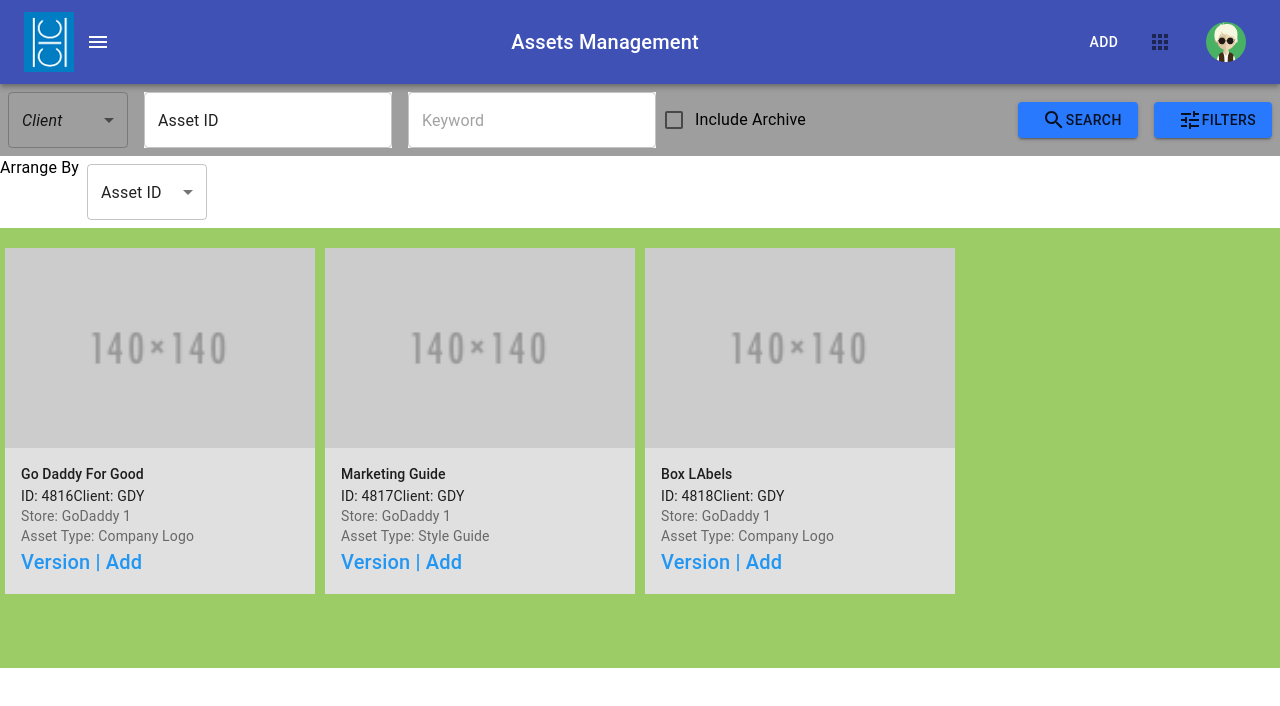
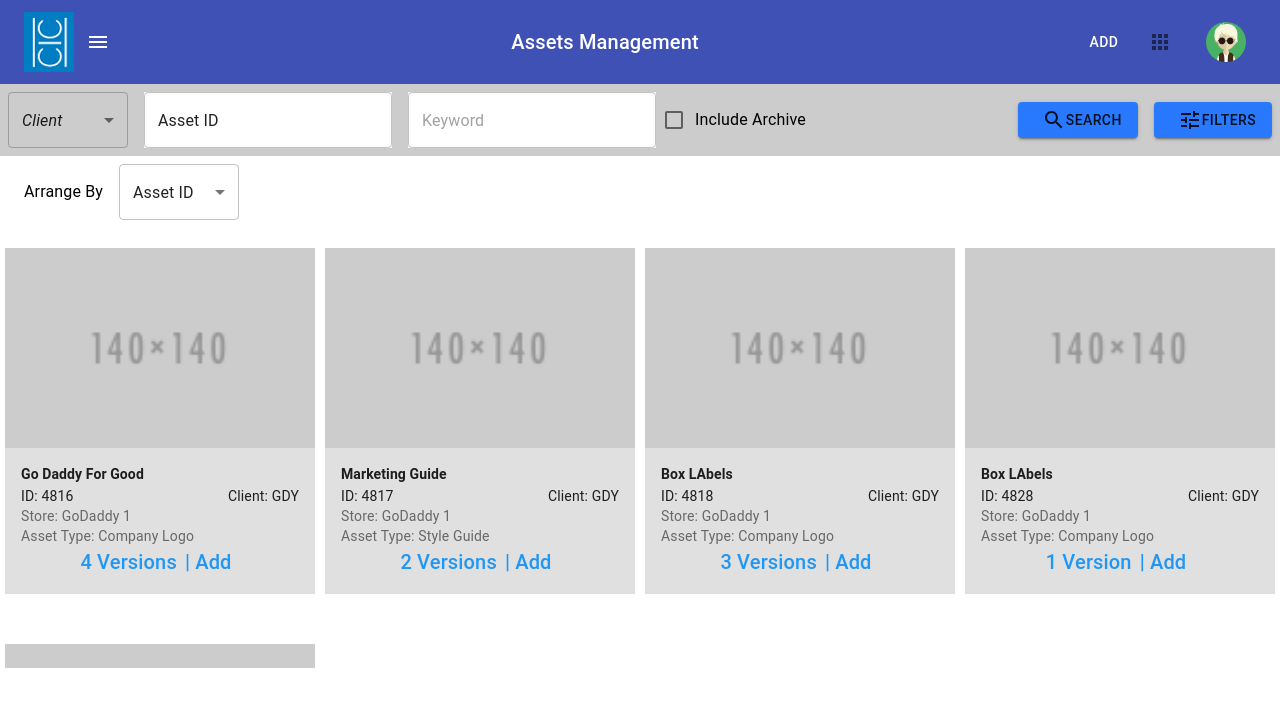
Before and after one commit to nishijain2512/Assets, a React (Create React App) app: page / in a window 1280 px wide. Shown: the top 706 px of the page. Built offline with nearby package versions, Linux system fonts and the light colour scheme.

Commit message:
updated styling

```diff
--- a/src/data/assetsData.js
+++ b/src/data/assetsData.js
@@ -121,6 +121,56 @@
 		"sizeDimension": "inches",
 		"imgsrc": ""
 	}]
+},
+{
+	"id": 4828,
+	"name": "Box LAbels",
+	"client": "GDY",
+	"store": "GoDaddy 1",
+	"type": "Company Logo",
+	"imgsrc": "",
+	"versions": [{
+		"id": 4828-1,
+		"logoType": "Spot Color",
+		"stitchCount": null,
+		"isResizable": true,
+		"description": "Something the user entered when they made this variation...",
+		"colors": ["rgb(255, 255, 255)", "rgb(45, 41, 38)", "rgb(0, 177, 64)", "rgb(232, 119, 34)", "rgb(254, 221, 0)"],
+		"sizeHeight": null,
+		"sizeWidth": null,
+		"sizeDimension": null,
+		"imgsrc": ""
+	}]
+},{
+	"id": 4838,
+	"name": "Box LAbels",
+	"client": "GDY",
+	"store": "GoDaddy 1",
+	"type": "Company Logo",
+	"imgsrc": "",
+	"versions": [{
+		"id": 4838-1,
+		"logoType": "Spot Color",
+		"stitchCount": null,
+		"isResizable": true,
+		"description": "Something the user entered when they made this variation...",
+		"colors": ["rgb(255, 255, 255)", "rgb(45, 41, 38)", "rgb(0, 177, 64)", "rgb(232, 119, 34)", "rgb(254, 221, 0)"],
+		"sizeHeight": null,
+		"sizeWidth": null,
+		"sizeDimension": null,
+		"imgsrc": ""
+	},{
+		"id": 4838-2,
+		"logoType": "Embroidery",
+		"stitchCount": "10 SPI",
+		"isResizable": false,
+		"description": "Something the user entered when they made this variation...",
+		"colors": ["rgb(45, 41, 38)", "rgb(232, 119, 34)", "rgb(254, 221, 0)"],
+		"sizeHeight": 3.25,
+		"sizeWidth": 1.75,
+		"sizeDimension": "inches",
+		"imgsrc": ""
+	}]
 }]
 
 export default assetsData;
--- a/src/mainPage/card.js
+++ b/src/mainPage/card.js
@@ -6,6 +6,7 @@
 import CardActionArea from '@material-ui/core/CardActionArea';
 import Typography from '@material-ui/core/Typography';
 import adobeImage from '../assests/images/140x140.png';
+import { Box } from '@material-ui/core';
 
 const useStyles = makeStyles(theme => ({
   card: {
@@ -17,9 +18,12 @@
   cardContent: {
     backgroundColor: '#e0e0e0'
   },
+  assetName: {
+      fontWeight: 'bold',
+  },
   link: {
     color: '#2196f3',
-    justifySelf: 'right',
+    marginRight: theme.spacing(1),
   },
   media: {
     height: 200,
@@ -29,33 +33,49 @@
 export default function CardDisplay(props) {
     const classes = useStyles();
     console.log('INSIDE Card: ' + props.assetItem);
+
+    let calcVersion = props.assetItem.versions.length;
+    let versionText = null;
+
+    if (calcVersion === 1) {
+        versionText = calcVersion + ' Version';
+    }else {
+        versionText = calcVersion + ' Versions';
+    }
+
     return (
       <Card className={classes.card}>
         <CardActionArea>
           <CardMedia
             className={classes.media}
             image={adobeImage}
-            //title="Contemplative Reptile"
           />
           <CardContent className={classes.cardContent}>
-            <Typography variant="subtitle2" component="h2">
+            <Typography variant="subtitle2" component="h2" className={classes.assetName}>
               {props.assetItem.name}
             </Typography>
-            <Typography variant="body2" display="inline">
+            <Box display="flex" justifyContent="space-between">
+                <Typography variant="body2" display="inline" align="left">
                 ID: {props.assetItem.id}
                 </Typography>
-            <Typography variant="body2" display="inline">
+                <Typography variant="body2" display="inline" align="right">
                 Client: {props.assetItem.client}
                 </Typography>
+            </Box>
             <Typography variant="body2" color="textSecondary" component="p">
               Store: {props.assetItem.store}
             </Typography>
             <Typography variant="body2" color="textSecondary" component="p">
               Asset Type: {props.assetItem.type}
             </Typography>
+            <Box display="flex" justifyContent="center">
+                <Typography className ={classes.link} variant="h6" display="inline">
+                    {versionText}
+                </Typography>
                 <Typography className ={classes.link} variant="h6" display="inline" align="center">
-              Version | Add
+                    | Add
                 </Typography>
+            </Box>
           </CardContent>
         </CardActionArea>
       </Card>
--- a/src/mainPage/cardList.js
+++ b/src/mainPage/cardList.js
@@ -15,7 +15,6 @@
   gridList: {
     width: '100%',
     height: 450,
-    backgroundColor: '#9ccc65',
   },
 }));
 export default function DisplayCardsList(props) {
--- a/src/mainPage/searchForm/searchForm.js
+++ b/src/mainPage/searchForm/searchForm.js
@@ -21,12 +21,10 @@
         backgroundColor: '#FFFFFF',
         margin: theme.spacing(1),
     },
-    // menu: {
-    //   width: 200,
-    // },
-    // iconSmall: {
-    //     fontSize: 20,
-    // },
+    filterTextField: {
+        backgroundColor: '#FFFFFF',
+        margin: theme.spacing(2),
+    },
     leftIcon: {
         marginLeft: theme.spacing(1),
     },
@@ -94,7 +92,7 @@
     });
 
     let defaultSearchForm = (
-        <Box display="flex" bgcolor="text.disabled" alignItems="center">
+        <Box display="flex" bgcolor="#cccccc" alignItems="center">
             <Box display="flex" flexGrow={1} alignItems="center">
                 <Box>
                     <FormControl variant="outlined" className={classes.formControl}>
@@ -144,7 +142,7 @@
     );
 
     const filters = (
-        <Box bgcolor="text.disabled" display="flex">
+        <Box bgcolor="#cccccc" display="flex">
             <FormControl variant="outlined" className={classes.formControl}>
                 <InputLabel shrink htmlFor="age-customized-select">Store</InputLabel>
                 <Select
@@ -184,22 +182,22 @@
                     {logoTypeMenuItem}
                 </Select>
             </FormControl>
-            <FormControl>
+            <FormControl variant="outlined" className={classes.formControl}>
                 <InputLabel shrink htmlFor="age-customized-Textfield">Logo Type</InputLabel>
                 <TextField
                     id="specific color"
-                    className={classes.textField}
+                    className={classes.filterTextField}
                     placeholder="Start typing...."
                     margin="normal"
                     variant="outlined"
 
                 />
             </FormControl>
-            <FormControl>
+            <FormControl variant="outlined" className={classes.formControl}>
                 <InputLabel shrink htmlFor="bootstrap-input">Created by</InputLabel>
                 <TextField
                     id="specific color"
-                    className={classes.textField}
+                    className={classes.filterTextField}
                     placeholder="Start typing...."
                     margin="normal"
                     variant="outlined"
--- a/src/mainPage/sortBy.js
+++ b/src/mainPage/sortBy.js
@@ -6,6 +6,10 @@
     formControl: {
         margin: theme.spacing(1),
         minWidth: 120,
+    },
+    arrangeLabel: {
+        marginRight: theme.spacing(1),
+        marginLeft: theme.spacing(3),
     },
   }));
 
@@ -26,8 +30,8 @@
     });
 
     return (
-        <Box>
-            <Typography width="20" display="inline">Arrange By</Typography>
+        <Box display="flex" alignItems="center">
+            <Typography width="20" display="inline" className={classes.arrangeLabel}>Arrange By</Typography>
             <FormControl variant="outlined" display="inline" className={classes.formControl}>
                 <Select
                     value={sortOption}
--- a/src/navigation/topNav.js
+++ b/src/navigation/topNav.js
@@ -11,10 +11,11 @@
 import logoImage from '../assests/images/logo_cic.png';
 import avatarImage from '../assests/images/avatar.png';
 
+//#017dc3
+
 const useStyles = makeStyles(theme => ({
   root: {
     flexGrow: 1,
-    backgroundColor: '#2979ff'
   },
   menuButton: {
     marginRight: theme.spacing(2),
```
Lines whose indentation alone changed are shown as unchanged.
